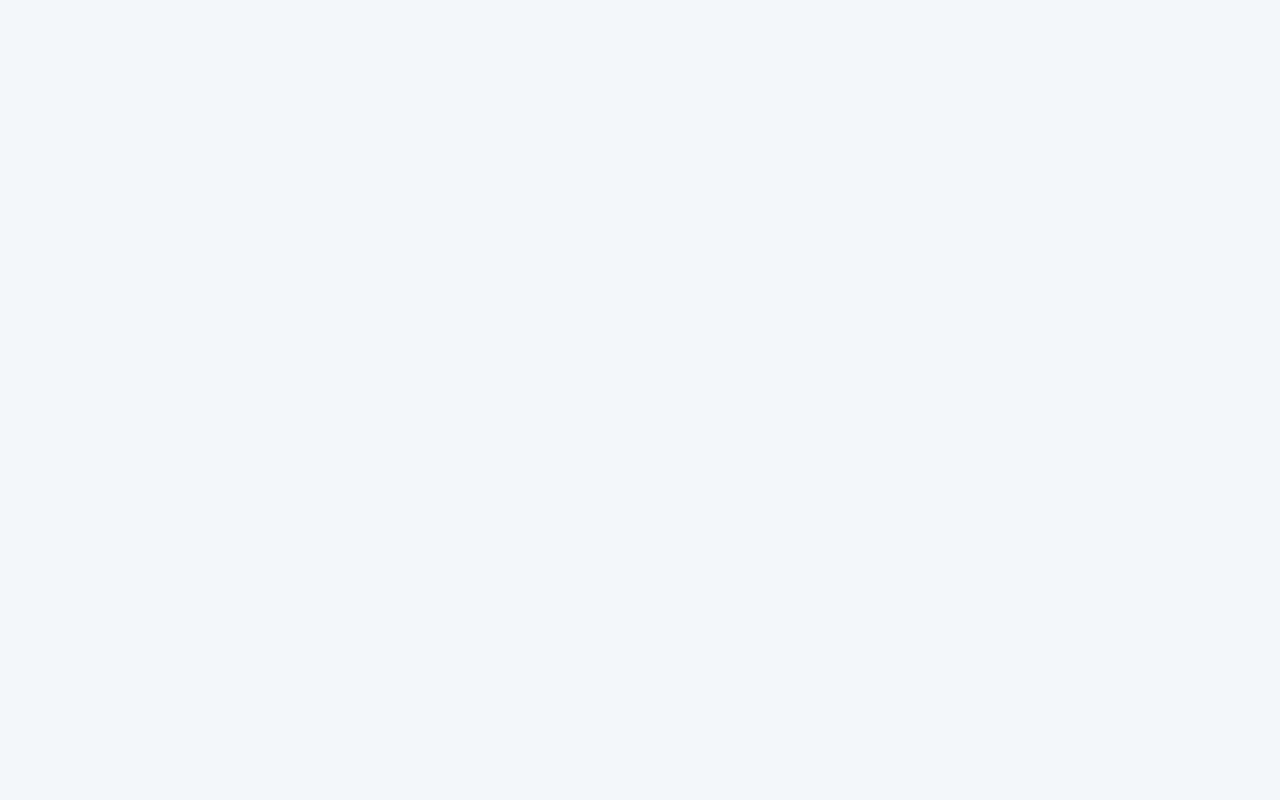
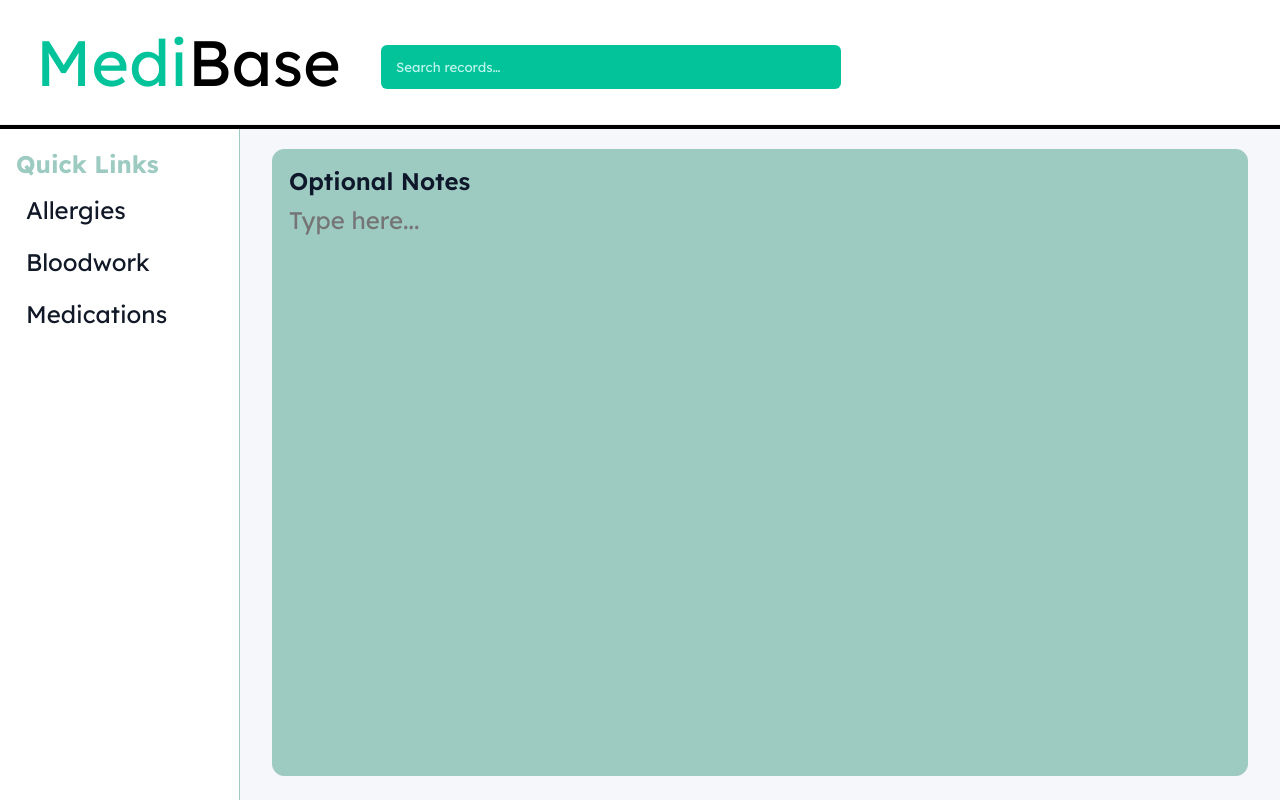
Before and after one commit to ForteV/cs321-team9, a React (Vite) app in the folder Components/ui/: page /addRecords in a window 1280 px wide. Before the commit this address had no page. Built offline with nearby package versions, Linux system fonts and the light colour scheme.

Commit message:
Ui changes and Add record button added

```diff
--- a/Components/ui/src/App.jsx
+++ b/Components/ui/src/App.jsx
@@ -5,6 +5,7 @@ import { BrowserRouter, Routes, Route } from 'react-router-dom';
 import AppShell from './components/AppShell/AppShell.jsx';
 import Home from './components/Pages/Home.jsx';
 import Allergies from './components/Pages/Allergies.jsx';
+import AddRecords from './components/Pages/AddRecords.jsx';
 
 //TO BE IMPLEMENTED
 //import Bloodwork from './pages/Bloodwork.jsx';
@@ -20,7 +21,8 @@ export default function App() {
         {/* AppShell = persistent layout */}
         <Route path="/" element={<AppShell />}>
           <Route index element={<Home />} />
-          {<Route path="allergies" element={<Allergies />} />
+          {<Route path="allergies" element={<Allergies />} />}
+          {<Route path="addRecords" element={<AddRecords />} />
           /*<Route path="bloodwork" element={<Bloodwork />} />
           <Route path="medications" element={<Medications />} />
           <Route path="other" element={<Other />} />
--- a/Components/ui/src/components/AppShell/AppShell.jsx
+++ b/Components/ui/src/components/AppShell/AppShell.jsx
@@ -13,6 +13,7 @@ export default function AppShell() {
           <Link to="/" style={{ textDecoration: "none", color: "inherit" }}>
             Medi<font color="#0000">Base</font>
           </Link>
+
         </h1>
         <input className={s.search} placeholder="Search records…" />
         <div className={s.topLine}></div>
--- a/Components/ui/src/components/Card/Card.jsx
+++ b/Components/ui/src/components/Card/Card.jsx
@@ -1,9 +1,16 @@
 import s from "./Card.module.css";
-export default function Card({title, items=[], className, style}){
+export default function Card({title, items=[], className, style, children }){
   return (
     <article className={`${s.card} ${className ?? ""}`} style={style}>
       <div className={s.title}>{title}</div>
-      <ul>{items.map((t,i)=>(<li key={i}><a href="#">{t}</a></li>))}</ul>
+      {items?.length > 0 && (<ul>
+        {items.map((t, i) => (
+          <li key={i}><a href='#'>{t}</a></li>
+
+        ))}
+
+      </ul>)}
+      {children}
     </article>
   );
 }
--- a/Components/ui/src/components/Card/Card.module.css
+++ b/Components/ui/src/components/Card/Card.module.css
@@ -3,9 +3,27 @@
     border:1px solid var(--border);
     border-radius:var(--radius);
     padding:16px;
-  /* control height via CSS variable */
-  min-height: var(--card-min-h, 0);
+    height: 100%;
+    /*Control height of card*/
+    min-height: var(--card-min-h, 0);
+}
 
+/*Used for add record, optional notes*/
+.expandableTextarea {
+    width: 100%;
+    box-sizing: border-box;
+    resize: none;
+    overflow: hidden;
+    border: none;
+    background: transparent;
+    font-family: inherit;
+    font-size: inherit;
+    line-height: 1.4;
+    padding: 0;
+    min-height: 24px;
+    outline: none;
+
+    transition: height 0.2s ease;
 }
 
 .title{
--- /dev/null
+++ b/Components/ui/src/components/Pages/AddRecords.jsx
@@ -0,0 +1,27 @@
+import Card from "../Card/Card.jsx"
+import s from "../Card/Card.module.css";
+
+export default function AddRecords() {
+    return(
+
+        <Card
+            style={{ minHeight: '200px'}}
+            title="Optional Notes">
+                <textarea
+                    className={s.expandableTextarea}
+                    rows={1}
+                    placeholder="Type here..."
+
+                    onInput={(e) => {
+                        const ta = e.currentTarget;
+                        ta.style.height = '0px';
+                        ta.style.height = ta.scrollHeight + 'px';
+                        }}
+                />
+        </Card>
+
+
+
+    );
+
+}
--- a/Components/ui/src/components/Pages/Home.jsx
+++ b/Components/ui/src/components/Pages/Home.jsx
@@ -1,5 +1,6 @@
 import React from "react";
 import s from "../AppShell/AppShell.module.css";
+import { Outlet, Link } from "react-router-dom";
 import Card from "../Card/Card.jsx";
 
 export default function Home() {
@@ -13,14 +14,16 @@ export default function Home() {
           </p>
         </div>
         <div className={s.welcomeActions}>
-          <button className="button primary">✚ Get started</button>
+
+          <Link to="/addRecords" className="button">✚ Get started</Link>
+
         </div>
       </section>
 
       <section className={s.cards}>
         <Card className={s.taller} title="Check what's next" items={["Check Calendar","Immunizations","Scheduled Procedures"]}/>
         <Card className={s.taller} title="Insurance Records" items={["Providers","Records"]}/>
-        <Card className={s.taller} title="Your Info" items={["Profile","Edit Info","Convert to PDF"]}/>
+        <Card className={s.taller} title="Your Info" items={["Profile","Edit Info"]}/>
       </section>
 
 
```
Also changed, not shown: 1 other file (tests, documents, lock files or other folders).
